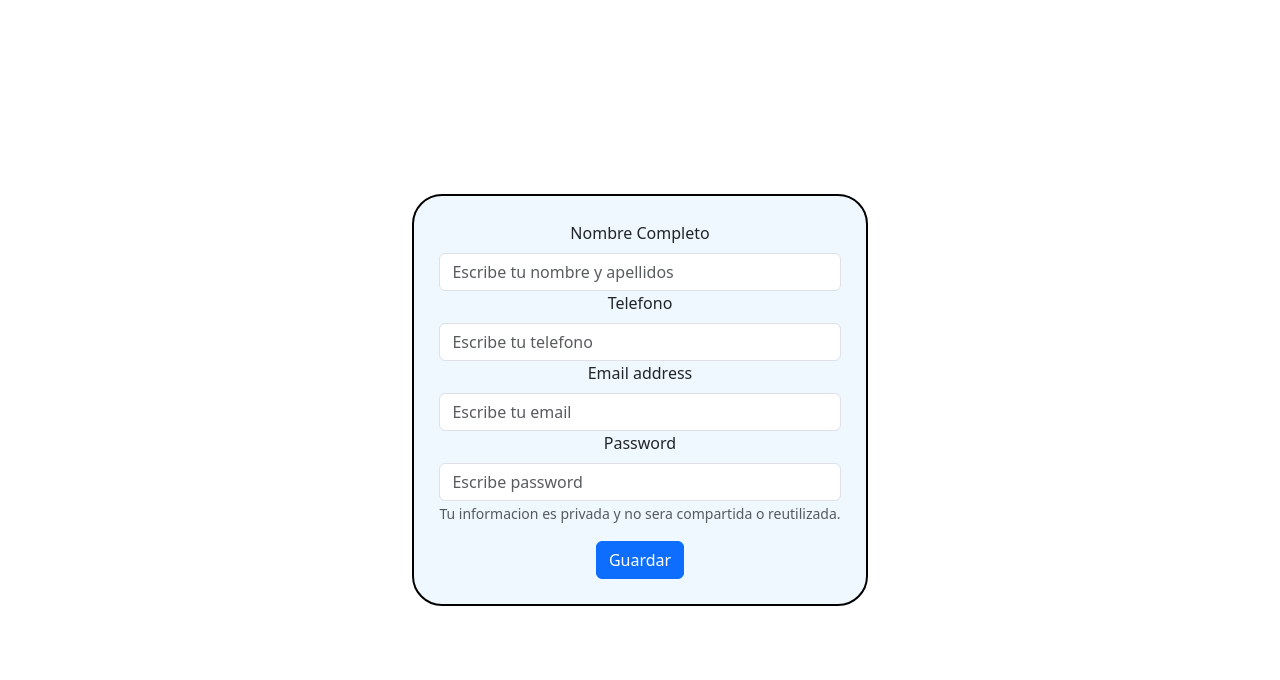
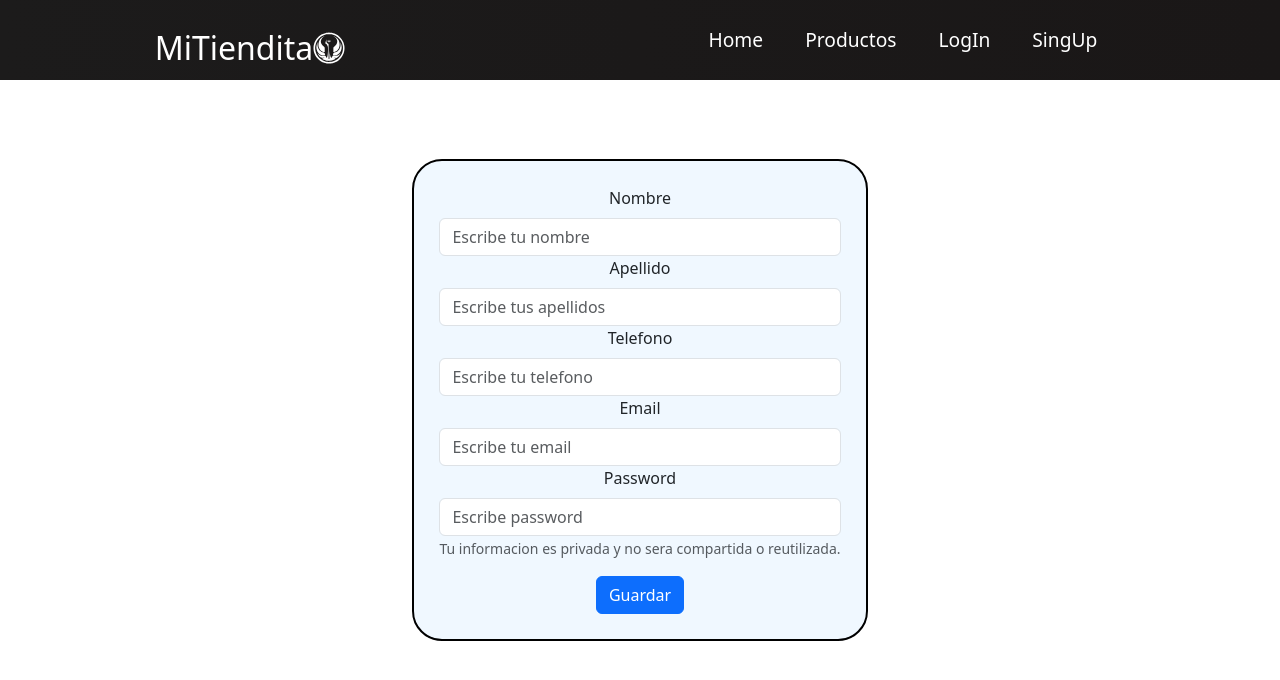
Before and after one commit to Isabelonga55/Herramientas, a React (Create React App) app in the folder frontend/: page /SignUp in a window 1280 px wide. Shown: the top 680 px of the page. Built offline with nearby package versions, Linux system fonts and the light colour scheme; no server answers.

Commit message:
conectando proyecto back con front

```diff
--- a/frontend/package.json
+++ b/frontend/package.json
@@ -10,8 +10,11 @@
     "react": "^18.2.0",
     "react-bootstrap": "^2.8.0",
     "react-dom": "^18.2.0",
+    "react-icons": "^4.11.0",
     "react-router-dom": "^6.15.0",
     "react-scripts": "5.0.1",
+    "sweetalert": "^2.1.2",
+    "sweetalert2": "^11.7.32",
     "web-vitals": "^2.1.4"
   },
   "scripts": {
--- a/frontend/src/App.js
+++ b/frontend/src/App.js
@@ -1,18 +1,23 @@
-import { useEffect } from 'react';
+
 import './App.css';
-import Usuarios from './components/usuario/Usuario';
+import { Routes, Route, Link } from 'react-router-dom'
+import SignUp from './components/usuario/SignUp';
+import Presentacion from './components/presentacion/Presentacion';
+import Login from './components/usuario/Login';
+import Navegacion from './components/Navegacion/Navegacion';
+import Productos from './components/Productos/Productos';
 
 function App() {
 
-  useEffect(() => {
-    fetch("http://localhost:3001/productos/getProdList")
-      .then(req => req.json()).then(response => console.log(response))
-
-  }, [])
-
   return (
     <div className="App">
-      <Usuarios />
+      <Navegacion />
+      <Routes>
+        <Route path='/' element={<Presentacion />} />
+        <Route path='/SignUp' element={<SignUp />} />
+        <Route path='/Productos' element={<Productos />} />
+        <Route path='/LogIn' element={<Login />} />
+      </Routes>
     </div>
   );
 }
--- /dev/null
+++ b/frontend/src/components/Navegacion/Navegacion.css
@@ -0,0 +1,159 @@
+
+.navbar {
+    background: linear-gradient(90deg, rgb(28, 27, 27) 0%, rgb(26, 23, 23) 100%);
+    height: 80px;
+    display: flex;
+    justify-content: center;
+    align-items: center;
+    font-size: 1.2rem;
+    position: sticky;
+    top: 0;
+    z-index: 999;
+  }
+
+  .navbar-container {
+    display: flex;
+    justify-content: center;
+    align-items: center;
+    height: 80px;
+    max-width: 1500px;
+  }
+
+  .navbar-logo {
+    color: #fff;
+    justify-self: start;
+    margin-left: 20px;
+    cursor: pointer;
+    text-decoration: none;
+    font-size: 2rem;
+    display: flex;
+    align-items: center;
+  }
+
+  .fa-typo3 {
+    margin-left: 0.5rem;
+    font-size: 1.8rem;
+  }
+
+  .nav-menu {
+    display: grid;
+    grid-template-columns: repeat(4, auto);
+    grid-gap: 10px;
+    list-style: none;
+    text-align: center;
+    width: 60vw;
+    justify-content: end;
+    margin-right: 2rem;
+  }
+
+  .nav-item {
+    height: 80px;
+  }
+
+  .nav-links {
+    color: #fff;
+    display: flex;
+    align-items: center;
+    text-decoration: none;
+    padding: 0.5rem 1rem;
+    height: 100%;
+  }
+
+  .nav-links:hover {
+    border-bottom: 4px solid #fff;
+    transition: all 0.2s ease-out;
+  }
+
+  .fa-bars {
+    color: #fff;
+  }
+
+  .nav-links-mobile {
+    display: none;
+  }
+
+  .menu-icon {
+    display: none;
+  }
+
+  @media screen and (max-width: 960px) {
+    .NavbarItems {
+      position: relative;
+    }
+
+    .nav-menu {
+      display: flex;
+      flex-direction: column;
+      width: 100%;
+      height: 90vh;
+      position: absolute;
+      top: 80px;
+      left: -100%;
+      opacity: 1;
+      transition: all 0.5s ease;
+    }
+
+    .nav-menu.active {
+      background: #242222;
+      left: 0;
+      opacity: 1;
+      transition: all 0.5s ease;
+      z-index: 1;
+    }
+
+    .nav-links {
+      text-align: center;
+      padding: 2rem;
+      width: 100%;
+      display: table;
+    }
+
+    .nav-links:hover {
+      background-color: #fff;
+      color: #242424;
+      border-radius: 0;
+    }
+
+    .navbar-logo {
+      position: absolute;
+      top: 0;
+      left: 0;
+      transform: translate(25%, 50%);
+    }
+
+    .menu-icon {
+      display: block;
+      position: absolute;
+      top: 0;
+      right: 0;
+      transform: translate(-100%, 60%);
+      font-size: 1.8rem;
+      cursor: pointer;
+    }
+
+    .fa-times {
+      color: #fff;
+      font-size: 2rem;
+    }
+
+    .nav-links-mobile {
+      display: block;
+      text-align: center;
+      margin: 2rem auto;
+      border-radius: 4px;
+      width: 80%;
+      text-decoration: none;
+      font-size: 1.5rem;
+      background-color: transparent;
+      color: #fff;
+      padding: 14px 20px;
+      border: 1px solid #fff;
+      transition: all 0.3s ease-out;
+    }
+
+    .nav-links-mobile:hover {
+      background: #fff;
+      color: #242424;
+      transition: 250ms;
+    }
+  }
--- /dev/null
+++ b/frontend/src/components/Navegacion/Navegacion.jsx
@@ -0,0 +1,52 @@
+import React, {useState} from 'react'
+import { Link } from 'react-router-dom'
+import './Navegacion.css'
+import * as Icon from 'react-icons/fa'
+
+function Navegacion() {
+const [click, setClick] = useState(false);
+//const [button, setButton] = useState(true);
+
+const hadleClick = () => setClick(!click);
+const closeMobileMenu = () => setClick(false);
+
+// const showButton = () => {
+//   if (window.innerWidth <= 960) {
+//     setButton(false);
+//   } else {
+//     setButton(true);
+//   }
+// };
+
+// useEffect(() => {
+//   showButton();
+// }, []);
+
+// window.addEventListener('resize', showButton);
+  return (
+    <>
+    <nav className='navbar'>
+    <div className='navbar-container'>
+          <Link onClick={closeMobileMenu} className='navbar-logo'> MiTiendita
+          <Icon.FaOldRepublic/>
+          {/* <img src={logo} alt="imagen" className='navbar-logo'/> */}
+          </Link>
+
+
+    <div className='menu-icon' onClick={hadleClick}>
+    {click ? <Icon.FaTimes/> : <Icon.FaBars/>}
+    </div>
+        <ul className={click ? 'nav-menu active' : 'nav-menu'}>
+          <li className='nav-item'><Link className='nav-links' to="/"  onClick={closeMobileMenu}>Home</Link></li>
+          <li className='nav-item'><Link className='nav-links' to="/Productos"  onClick={closeMobileMenu}>Productos</Link></li>
+          <li className='nav-item'><Link className='nav-links' to="/LogIn" onClick={closeMobileMenu}>LogIn</Link></li>
+          <li className='nav-item'><Link className='nav-links' to="/SignUp" onClick={closeMobileMenu}>SingUp</Link></li>
+        </ul>
+     </div>
+    </nav>
+
+    </>
+  )
+}
+
+export default Navegacion
--- /dev/null
+++ b/frontend/src/components/Productos/Productos.jsx
@@ -0,0 +1,38 @@
+import React, { useEffect, useState } from 'react'
+import Button from 'react-bootstrap/Button';
+import Card from 'react-bootstrap/Card';
+import * as Icon from 'react-icons/fa6'
+function Productos() {
+    const [productos, setProductos] = useState([]);
+
+    useEffect(() => {
+        fetch('http://localhost:3001/productos/getProdList')
+            .then(req => req.json()).then(result => setProductos(result.data))
+    }, [])
+
+    return (
+        <>
+            {productos.map(producto => {
+                return (
+                    <Card key={producto.id} style={{ width: '18rem' }}>
+                        <Card.Img variant="top" src="holder.js/100px180" />
+                        <Card.Body>
+                            <Card.Title>{producto.nombre}</Card.Title>
+                            <Card.Text>
+                                {producto.descripcion}
+                            </Card.Text>
+                            <Card.Text>
+                                {producto.precio}
+                            </Card.Text>
+                            <Button variant="primary">Ver Mas...</Button>
+                            <Button variant="primary"><Icon.FaCartPlus /></Button>
+                        </Card.Body>
+                    </Card>
+                )
+            })}
+
+        </>
+    )
+}
+
+export default Productos
--- a/frontend/src/components/presentacion/Presentacion.jsx
+++ b/frontend/src/components/presentacion/Presentacion.jsx
@@ -0,0 +1,9 @@
+import React from 'react'
+
+function Presentacion() {
+  return (
+    <div>Presentacion</div>
+  )
+}
+
+export default Presentacion
--- a/frontend/src/components/usuario/Usuario.jsx
+++ b/frontend/src/components/usuario/Login.jsx
@@ -1,22 +1,27 @@
 import { useState } from 'react';
 import Button from 'react-bootstrap/Button';
 import Form from 'react-bootstrap/Form';
-import './usuario.css'
+import Swal from 'sweetalert2'
+import './SignUp.css'
 
-function Usuarios() {
+function Login() {
 
   //este guarda los valores del formulario
   const [formData, setFormData] = useState({
-    nombre: '',
-    telefono: '',
     password: '',
     email: ''
   })
 
-  const onSave = (event) =>{
+   const onSave = async (event) =>{
     event.preventDefault();
-    console.log(formData);
 
+    await fetch('http://localhost:3001/api/logIn', {
+        method: "POST",
+        headers:{
+            "Content-Type": "application/json"
+        },
+        body: JSON.stringify(formData)
+    }).then(resp => resp.json()).then(result => Swal.fire(result.message));
 
   }
 
@@ -33,20 +38,11 @@ function Usuarios() {
    <div className='form-contenedor'>
    <Form onSubmit={onSave} className='form-reserva'>
       <Form.Group className="mb-3" controlId="formBasicEmail">
-       <Form.Label>Nombre Completo</Form.Label>
-        <Form.Control type="string" value={formData.nombre} onChange={onChange} name='nombre' placeholder="Escribe tu nombre y apellidos" />
 
-        <Form.Label>Telefono</Form.Label>
-        <Form.Control type="phone" value={formData.telefono} onChange={onChange} name='telefono' placeholder="Escribe tu telefono" />
-
-        <Form.Label>Email address</Form.Label>
+        <Form.Label>Email</Form.Label>
         <Form.Control type="email" name='email' value={formData.email} onChange={onChange} placeholder="Escribe tu email" />
         <Form.Label>Password</Form.Label>
         <Form.Control type="password" name='password' value={formData.password} onChange={onChange} placeholder="Escribe password" />
-
-        <Form.Text className="text-muted">
-         Tu informacion es privada y no sera compartida o reutilizada.
-        </Form.Text>
       </Form.Group>
 
       <Button variant="primary" type="submit">
@@ -60,4 +56,4 @@ function Usuarios() {
   )
 }
 
-export default Usuarios
+export default Login
--- /dev/null
+++ b/frontend/src/components/usuario/SignUp.jsx
@@ -0,0 +1,74 @@
+import { useState } from 'react';
+import Button from 'react-bootstrap/Button';
+import Form from 'react-bootstrap/Form';
+import Swal from 'sweetalert2'
+import './SignUp.css'
+
+function SignUp() {
+
+  //este guarda los valores del formulario
+  const [formData, setFormData] = useState({
+    name: "",
+    lastname: "",
+    phone: "",
+    email: "",
+    password: ""
+  })
+
+  const onSave = async(event) =>{
+    event.preventDefault();
+    console.log(formData);
+    await fetch('http://localhost:3001/api/signUp', {
+        method: "POST",
+        headers:{
+            "Content-Type": "application/json"
+        },
+        body: JSON.stringify(formData)
+    }).then(resp => resp.json()).then(result => Swal.fire(result.message));
+
+
+
+  }
+
+  const onChange = (e) =>{
+      setFormData({
+        ...formData, [e.target.name]: e.target.value
+      })
+  }
+
+
+  return (
+    <>
+    <div >
+   <div className='form-contenedor'>
+   <Form onSubmit={onSave} className='form-reserva'>
+      <Form.Group className="mb-3" controlId="formBasicEmail">
+        <Form.Label>Nombre</Form.Label>
+        <Form.Control type="text" value={formData.name} onChange={onChange} name='name' placeholder="Escribe tu nombre" />
+        <Form.Label>Apellido</Form.Label>
+        <Form.Control type="text" value={formData.lastname} onChange={onChange} name='lastname' placeholder="Escribe tus apellidos" />
+        <Form.Label>Telefono</Form.Label>
+        <Form.Control type="text" value={formData.phone} onChange={onChange} name='phone' placeholder="Escribe tu telefono" />
+
+        <Form.Label>Email</Form.Label>
+        <Form.Control type="email" name='email' value={formData.email} onChange={onChange} placeholder="Escribe tu email" />
+        <Form.Label>Password</Form.Label>
+        <Form.Control type="password" name='password' value={formData.password} onChange={onChange} placeholder="Escribe password" />
+
+        <Form.Text className="text-muted">
+         Tu informacion es privada y no sera compartida o reutilizada.
+        </Form.Text>
+      </Form.Group>
+
+      <Button variant="primary" type="submit">
+        Guardar
+      </Button>
+    </Form>
+   </div>
+
+    </div>
+    </>
+  )
+}
+
+export default SignUp
--- a/frontend/src/index.js
+++ b/frontend/src/index.js
@@ -4,10 +4,13 @@ import './index.css';
 import 'bootstrap/dist/css/bootstrap.min.css';
 import 'bootstrap/dist/js/bootstrap.bundle.min';
 import App from './App';
+import { BrowserRouter } from 'react-router-dom';
 
 const root = ReactDOM.createRoot(document.getElementById('root'));
 root.render(
   <React.StrictMode>
-    <App />
+    <BrowserRouter>
+      <App />
+    </BrowserRouter>
   </React.StrictMode>
 );
```
Also changed, not shown: frontend/src/components/Productos/Productos.css (added), frontend/src/components/usuario/SignUp.css (renamed from frontend/src/components/usuario/usuario.css), 2 other files (tests, documents, lock files or other folders).
